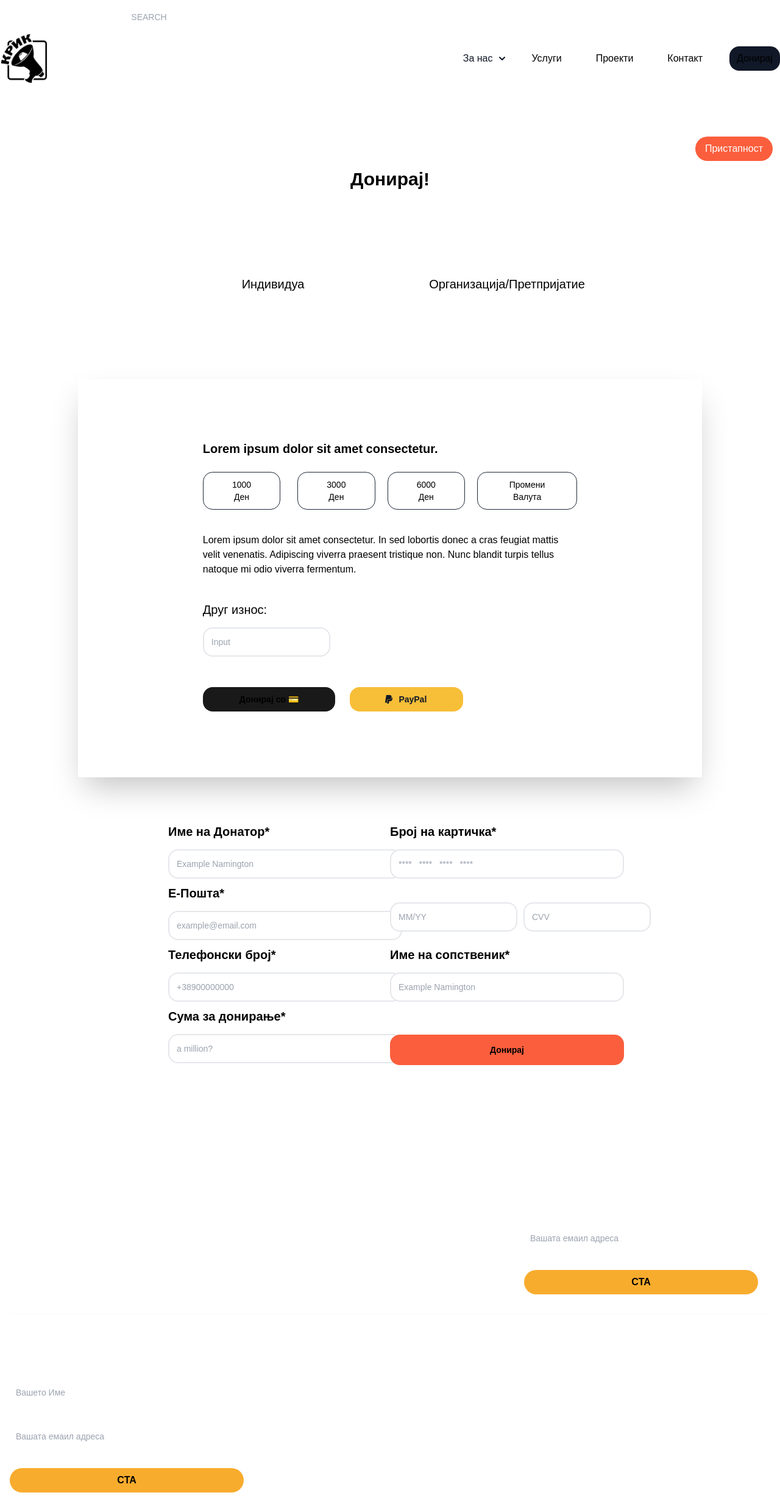
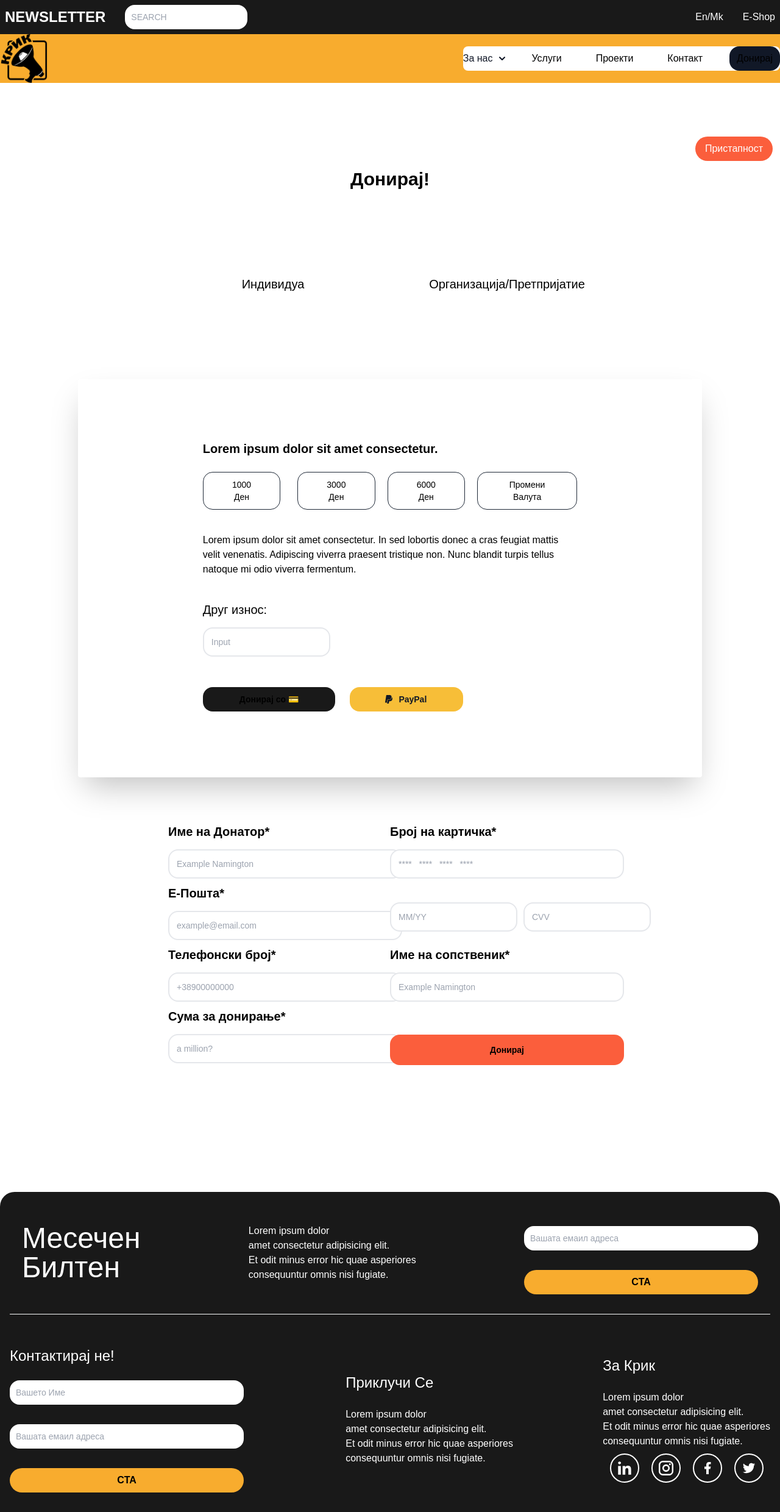
Before and after one commit to stefancfc10/krik, a Next.js app: page /donation in a window 1280 px wide. Shown: the whole page at 61% size. Built offline with nearby package versions, Linux system fonts and the light colour scheme.

Commit message:
updated repo

```diff
--- a/src/components/Footer.tsx
+++ b/src/components/Footer.tsx
@@ -3,7 +3,7 @@ import React from "react";
 
 const Footer = () => {
   return (
-    <footer className="bg-white dark:bg-blackColor rounded-t-3xl">
+    <footer className="bg-white bg-blackColor rounded-t-3xl">
       <div className="mx-auto w-full max-w-screen-xl p-4 py-6 lg:py-8">
         <div className="md:flex md:justify-between items-center">
           <div className="mb-6 md:mb-0  text-5xl text-white ml-5 ">
--- a/src/components/Navbar.tsx
+++ b/src/components/Navbar.tsx
@@ -8,7 +8,7 @@ const Navbar = () => {
     setIsDropdownOpen(!isDropdownOpen);
   };
   return (
-    <div className="bg-white dark:bg-blackColor">
+    <div className="bg-white bg-blackColor">
       <div className="max-w-screen-xl flex flex-wrap items-center justify-between mx-auto p-2 shadow-2xl">
         <div className="flex items-center space-x-3 ">
         <Link
@@ -50,7 +50,7 @@ const Navbar = () => {
         </div>
       </div>
 
-      <nav className="bg-white dark:bg-yellowColor">
+      <nav className="bg-white bg-yellowColor">
         <div className="max-w-screen-xl flex flex-wrap items-center justify-between mx-auto ">
           <Link
             href={"/"}
@@ -65,7 +65,7 @@ const Navbar = () => {
           <button
             data-collapse-toggle="navbar-default"
             type="button"
-            className="inline-flex items-center p-2 w-10 h-10 justify-center text-sm text-gray-500 rounded-lg md:hidden hover:bg-gray-100 focus:outline-none focus:ring-2 focus:ring-gray-200 dark:text-gray-900"
+            className="inline-flex items-center p-2 w-10 h-10 justify-center text-sm text-gray-500 rounded-lg md:hidden hover:bg-gray-100 focus:outline-none focus:ring-2 focus:ring-gray-200 text-gray-900"
             aria-controls="navbar-default"
             aria-expanded="false"
           >
@@ -119,7 +119,7 @@ const Navbar = () => {
                   id="dropdownNavbar"
                   className={`absolute top-full left-0 z-10 ${
                     isDropdownOpen ? "" : "hidden"
-                  } font-normal  divide-y divide-gray-100 rounded-lg shadow w-44 dark:bg-blackColor dark:divide-gray-900`}
+                  } font-normal  divide-y divide-gray-100 rounded-lg shadow w-44 bg-blackColor dark:divide-gray-900`}
                 >
                   <ul className="py-2 text-sm text-gray-700 dark:text-white">
                     <li>
--- a/src/styles/globals.css
+++ b/src/styles/globals.css
@@ -15,6 +15,38 @@
 .main-header {
   padding-top: 200px;
   height: 100vh;
+}
+
+.bg-yellowColor {
+  background-color: #F8AC2E;
+}
+
+.bg-blackColor{
+  background-color: #191919;
+}
+
+.bg-orangeColor {
+  background-color: #FB5E3C;
+}
+
+.bg-purpleColor{
+  background-color: #B8AFDA;
+}
+
+.text-yellowColor {
+  color: #F8AC2E;
+}
+
+.text-blackColor{
+  color: #191919;
+}
+
+.text-orangeColor {
+  color: #FB5E3C;
+}
+
+.text-purpleColor{
+  color: #B8AFDA;
 }
 
 
--- a/tailwind.config.ts
+++ b/tailwind.config.ts
@@ -8,14 +8,6 @@ const config: Config = {
   ],
   theme: {
     extend: {
-      colors: {
-        yellowColor: "#F8AC2E",
-        blackColor:"#191919",
-        orangeColor:"#FB5E3C",
-        purpleColor:"#B8AFDA"
-
-      },
-
 
     },
   },
```
